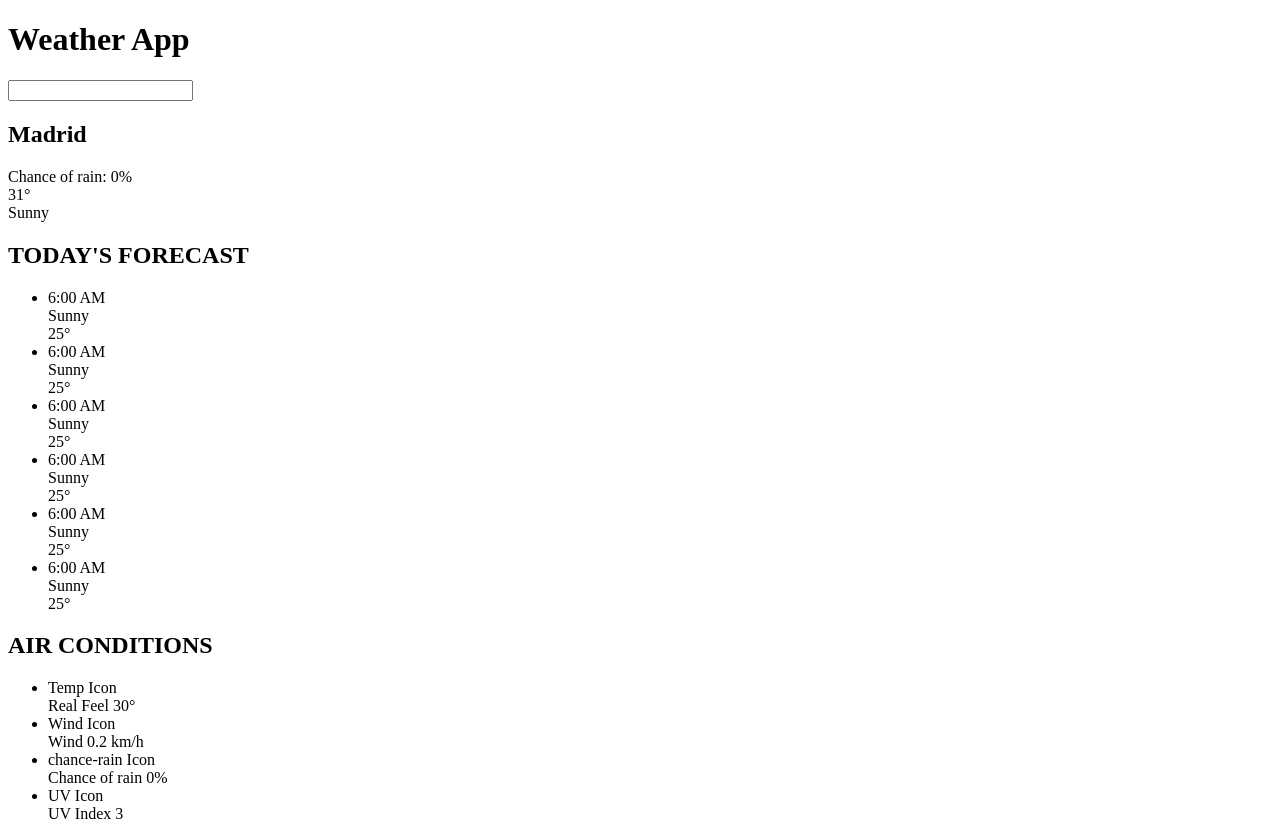
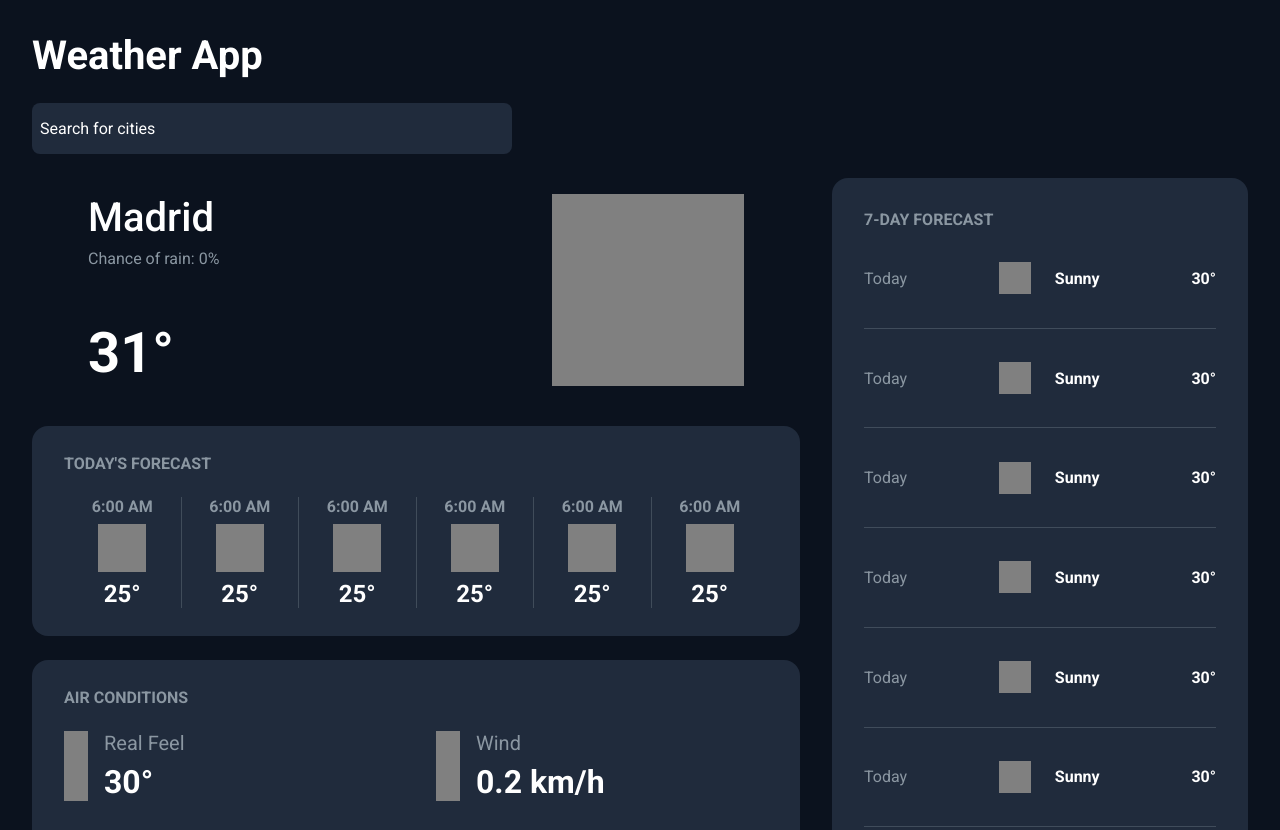
Before and after one commit to AJ-Tan/The-Odin-Project---Weather-App, a website built with webpack: page src/index.html in a window 1280 px wide. Shown: the top 830 px of the page. Built offline with nearby package versions, Linux system fonts and the light colour scheme; some packages are replaced by stand-ins of ours.

Commit message:
Added html and styling

```diff
--- /dev/null
+++ b/src/css/main.css
@@ -0,0 +1,159 @@
+[class^="weather-card"] {
+  background-color: var(--color-card-bg);
+  border-radius: 1rem;
+}
+
+.weather-data__container {
+  display: flex;
+  gap: 2rem;
+}
+
+#input-search {
+  padding: 1rem 0.5rem;
+  border: none;
+  border-radius: 0.5rem;
+  outline: none;
+  background-color: var(--color-card-bg);
+  width: 100%;
+  max-width: 30rem;
+  margin-block: 1.5rem;
+}
+
+#input-search,
+#input-search::placeholder {
+  color: var(--color-main);
+}
+
+/* Weather Today */
+
+.weather-today {
+  flex: 1;
+  display: grid;
+  gap: 1.5rem;
+}
+
+.weather-today__location {
+  display: flex;
+  justify-content: space-between;
+  padding: 1rem 3.5rem;
+  height: 14rem;
+}
+
+.location__details {
+  display: flex;
+  flex-direction: column;
+  justify-content: space-between;
+}
+
+.details-group {
+  display: flex;
+  flex-direction: column;
+  gap: 0.5rem;
+}
+
+.location__weather-image-container {
+  height: 100%;
+  aspect-ratio: 1/1;
+  background-color: gray;
+  color: transparent;
+}
+
+/* Today Forecast */
+.weather-card__todays-forecast {
+  display: flex;
+  flex-direction: column;
+  gap: 1.5rem;
+  padding: 1.75rem 2rem;
+}
+
+.todays-forecast__list {
+  display: flex;
+}
+
+.todays-forecast__list li {
+  flex: 1;
+  display: flex;
+  flex-direction: column;
+  align-items: center;
+  gap: 0.5rem;
+}
+
+.todays-forecast__list li:not(:last-child) {
+  border-right: 1px solid var(--color-border);
+}
+
+.todays-forecast__image {
+  color: transparent;
+  width: 3rem;
+  background-color: gray;
+  color: transparent;
+  aspect-ratio: 1/1;
+}
+
+/* Today Air Conditions */
+.weather-card__air-conditions {
+  display: flex;
+  flex-direction: column;
+  gap: 1.5rem;
+  padding: 1.75rem 2rem;
+}
+
+.air-conditions__list {
+  display: grid;
+  grid-template-columns: repeat(2, 1fr);
+  gap: 2.5rem;
+}
+
+.air-conditions__list li {
+  display: flex;
+  gap: 1rem;
+}
+
+.air-conditions__image-container {
+  width: 1.5rem;
+  background-color: gray;
+  color: transparent;
+}
+
+.air-conditions__details {
+  display: flex;
+  flex-direction: column;
+  gap: 0.5rem;
+}
+
+/* 7-day forecast */
+.weather-card__forecast {
+  padding: 2rem;
+  width: 26rem;
+}
+
+.forecast-list {
+  display: grid;
+  grid-template-rows: repeat(auto-fit, 1fr);
+  height: 100%;
+
+  li {
+    display: flex;
+    width: 100%;
+    justify-content: space-between;
+    align-items: center;
+  }
+
+  li:not(:last-child) {
+    border-bottom: 1px solid var(--color-border);
+  }
+
+  .forecast-weather {
+    display: flex;
+    align-items: center;
+    gap: 1.5rem;
+  }
+
+  .weather-img-container {
+    aspect-ratio: 1/1;
+    width: 2rem;
+
+    background-color: gray;
+    color: transparent;
+  }
+}
--- /dev/null
+++ b/src/css/utility.css
@@ -0,0 +1,47 @@
+[class^="text-main"] {
+  color: var(--color-main);
+}
+
+[class^="text-main-2xl"] {
+  font-size: 3.5rem;
+}
+
+[class^="text-main-xl"] {
+  font-size: 2.5rem;
+}
+
+[class^="text-main-2lg"] {
+  font-size: 2rem;
+}
+
+[class^="text-main-lg"] {
+  font-size: 1.5rem;
+}
+
+[class^="text-main-md"] {
+  font-size: 1rem;
+}
+
+[class^="text-sub"] {
+  color: var(--color-sub);
+}
+
+[class^="text-sub-2md"] {
+  font-size: 1.25rem;
+}
+
+[class^="text-sub-md"] {
+  font-size: 1rem;
+}
+
+[class$="bold"] {
+  font-weight: 700;
+}
+
+[class$="normal"] {
+  font-weight: 500;
+}
+
+[class$="thin"] {
+  font-weight: 300;
+}
--- a/src/index.html
+++ b/src/index.html
@@ -3,76 +3,87 @@
   <head>
     <meta charset="UTF-8" />
     <meta name="viewport" content="width=device-width, initial-scale=1.0" />
-    <title>Document</title>
+    <title>Weather App</title>
+    <link rel="preconnect" href="https://fonts.googleapis.com" />
+    <link rel="preconnect" href="https://fonts.gstatic.com" crossorigin />
+    <link
+      href="https://fonts.googleapis.com/css2?family=Roboto:ital,wght@0,100..900;1,100..900&display=swap"
+      rel="stylesheet"
+    />
   </head>
   <body>
     <header class="page-header">
-      <h1>Weather App</h1>
+      <h1 class="text-main-xl">Weather App</h1>
     </header>
     <main class="page-content">
-      <input type="text" name="inputSearch" id="input-search" />
+      <input
+        type="text"
+        name="inputSearch"
+        id="input-search"
+        placeholder="Search for cities"
+      />
       <div class="weather-data__container">
         <section class="weather-today">
           <section class="weather-today__location">
             <div class="location__details">
               <div class="details-group">
-                <h2 class="text-main-xl">Madrid</h2>
-                <span class="text-sub-sm">Chance of rain: 0%</span>
+                <h2 class="text-main-xl-normal">Madrid</h2>
+                <span class="text-sub-md">Chance of rain: 0%</span>
               </div>
-              <span class="text-main-2xl">31°</span>
+              <span class="text-main-2xl-bold">31°</span>
             </div>
             <div class="location__weather-image-container">Sunny</div>
           </section>
           <section class="weather-card__todays-forecast">
-            <h2 class="text-sub-sm-bold">TODAY'S FORECAST</h2>
+            <h2 class="text-sub-md-bold">TODAY'S FORECAST</h2>
             <ul class="todays-forecast__list">
               <li>
-                <span class="text-sub-sm-bold">6:00 AM</span>
+                <span class="text-sub-md-bold">6:00 AM</span>
                 <div class="todays-forecast__image">Sunny</div>
-                <span class="text-main-lg">25°</span>
+                <span class="text-main-lg-bold">25°</span>
               </li>
               <li>
-                <span class="text-sub-sm-bold">6:00 AM</span>
+                <span class="text-sub-md-bold">6:00 AM</span>
                 <div class="todays-forecast__image">Sunny</div>
-                <span class="text-main-lg">25°</span>
+                <span class="text-main-lg-bold">25°</span>
               </li>
               <li>
-                <span class="text-sub-sm-bold">6:00 AM</span>
+                <span class="text-sub-md-bold">6:00 AM</span>
                 <div class="todays-forecast__image">Sunny</div>
-                <span class="text-main-lg">25°</span>
+                <span class="text-main-lg-bold">25°</span>
               </li>
               <li>
-                <span class="text-sub-sm-bold">6:00 AM</span>
+                <span class="text-sub-md-bold">6:00 AM</span>
                 <div class="todays-forecast__image">Sunny</div>
-                <span class="text-main-lg">25°</span>
+                <span class="text-main-lg-bold">25°</span>
               </li>
               <li>
-                <span class="text-sub-sm-bold">6:00 AM</span>
+                <span class="text-sub-md-bold">6:00 AM</span>
                 <div class="todays-forecast__image">Sunny</div>
-                <span class="text-main-lg">25°</span>
+                <span class="text-main-lg-bold">25°</span>
               </li>
               <li>
-                <span class="text-sub-sm-bold">6:00 AM</span>
+                <span class="text-sub-md-bold">6:00 AM</span>
                 <div class="todays-forecast__image">Sunny</div>
-                <span class="text-main-lg">25°</span>
+                <span class="text-main-lg-bold">25°</span>
               </li>
             </ul>
           </section>
           <section class="weather-card__air-conditions">
-            <h2 class="text-sub-sm-bold">AIR CONDITIONS</h2>
+            <h2 class="text-sub-md-bold">AIR CONDITIONS</h2>
             <ul class="air-conditions__list">
               <li>
                 <div class="air-conditions__image-container">Temp Icon</div>
                 <div class="air-conditions__details">
-                  <span class="text-sub-md">Real Feel</span>
-                  <span class="text-main-2lg">30°</span>
+                  <span class="text-sub-2md">Real Feel</span>
+                  <span class="text-main-2lg-bold">30°</span>
                 </div>
               </li>
               <li>
                 <div class="air-conditions__image-container">Wind Icon</div>
                 <div class="air-conditions__details">
-                  <span class="text-sub-md">Wind</span>
-                  <span class="text-main-2lg">0.2 km/h</span>
+                  <span class="text-sub-2md">Wind</span>
+                  <span class="text-main-2lg-bold">0.2 km/h</span>
                 </div>
               </li>
               <li>
@@ -80,25 +91,25 @@
                   chance-rain Icon
                 </div>
                 <div class="air-conditions__details">
-                  <span class="text-sub-md">Chance of rain</span>
-                  <span class="text-main-2lg">0%</span>
+                  <span class="text-sub-2md">Chance of rain</span>
+                  <span class="text-main-2lg-bold">0%</span>
                 </div>
               </li>
               <li>
                 <div class="air-conditions__image-container">UV Icon</div>
                 <div class="air-conditions__details">
-                  <span class="text-sub-md">UV Index</span>
-                  <span class="text-main-2lg">3</span>
+                  <span class="text-sub-2md">UV Index</span>
+                  <span class="text-main-2lg-bold">3</span>
                 </div>
               </li>
             </ul>
           </section>
         </section>
         <section class="weather-card__forecast">
-          <h2 class="text-sub-sm-bold">7-DAY FORECAST</h2>
+          <h2 class="text-sub-md-bold">7-DAY FORECAST</h2>
           <ul class="forecast-list">
             <li>
-              <span class="text-sub-sm">Today</span>
+              <span class="text-sub-md">Today</span>
               <div class="forecast-weather">
                 <div class="weather-img-container">Icon</div>
                 <span class="text-main-md-bold">Sunny</span>
@@ -106,7 +117,7 @@
               <span class="text-main-md-bold">30°</span>
             </li>
             <li>
-              <span class="text-sub-sm">Today</span>
+              <span class="text-sub-md">Today</span>
               <div class="forecast-weather">
                 <div class="weather-img-container">Icon</div>
                 <span class="text-main-md-bold">Sunny</span>
@@ -114,7 +125,7 @@
               <span class="text-main-md-bold">30°</span>
             </li>
             <li>
-              <span class="text-sub-sm">Today</span>
+              <span class="text-sub-md">Today</span>
               <div class="forecast-weather">
                 <div class="weather-img-container">Icon</div>
                 <span class="text-main-md-bold">Sunny</span>
@@ -122,7 +133,7 @@
               <span class="text-main-md-bold">30°</span>
             </li>
             <li>
-              <span class="text-sub-sm">Today</span>
+              <span class="text-sub-md">Today</span>
               <div class="forecast-weather">
                 <div class="weather-img-container">Icon</div>
                 <span class="text-main-md-bold">Sunny</span>
@@ -130,7 +141,7 @@
               <span class="text-main-md-bold">30°</span>
             </li>
             <li>
-              <span class="text-sub-sm">Today</span>
+              <span class="text-sub-md">Today</span>
               <div class="forecast-weather">
                 <div class="weather-img-container">Icon</div>
                 <span class="text-main-md-bold">Sunny</span>
@@ -138,7 +149,7 @@
               <span class="text-main-md-bold">30°</span>
             </li>
             <li>
-              <span class="text-sub-sm">Today</span>
+              <span class="text-sub-md">Today</span>
               <div class="forecast-weather">
                 <div class="weather-img-container">Icon</div>
                 <span class="text-main-md-bold">Sunny</span>
@@ -146,7 +157,7 @@
               <span class="text-main-md-bold">30°</span>
             </li>
             <li>
-              <span class="text-sub-sm">Today</span>
+              <span class="text-sub-md">Today</span>
               <div class="forecast-weather">
                 <div class="weather-img-container">Icon</div>
                 <span class="text-main-md-bold">Sunny</span>
--- a/src/style.css
+++ b/src/style.css
@@ -0,0 +1,38 @@
+@import "./css/utility.css";
+@import "./css/main.css";
+
+* {
+  box-sizing: border-box;
+  margin: 0;
+  padding: 0;
+}
+
+:root {
+  --color-bg: rgb(11, 18, 30);
+  --color-card-bg: rgb(32, 43, 60);
+  --color-main: rgb(255, 255, 255);
+  --color-sub: rgb(139, 151, 162);
+  --color-border: rgba(139, 151, 162, 0.3);
+  font-size: 1rem;
+}
+
+body {
+  background-color: var(--color-bg);
+  font-family: Roboto, Verdana, sans-serif;
+  min-height: 100vh;
+  padding: 2rem;
+}
+
+ul {
+  list-style-type: none;
+}
+
+.page-header,
+.page-content {
+  max-width: 90rem;
+  margin-inline: auto;
+}
+
+input {
+  font: inherit;
+}
```
